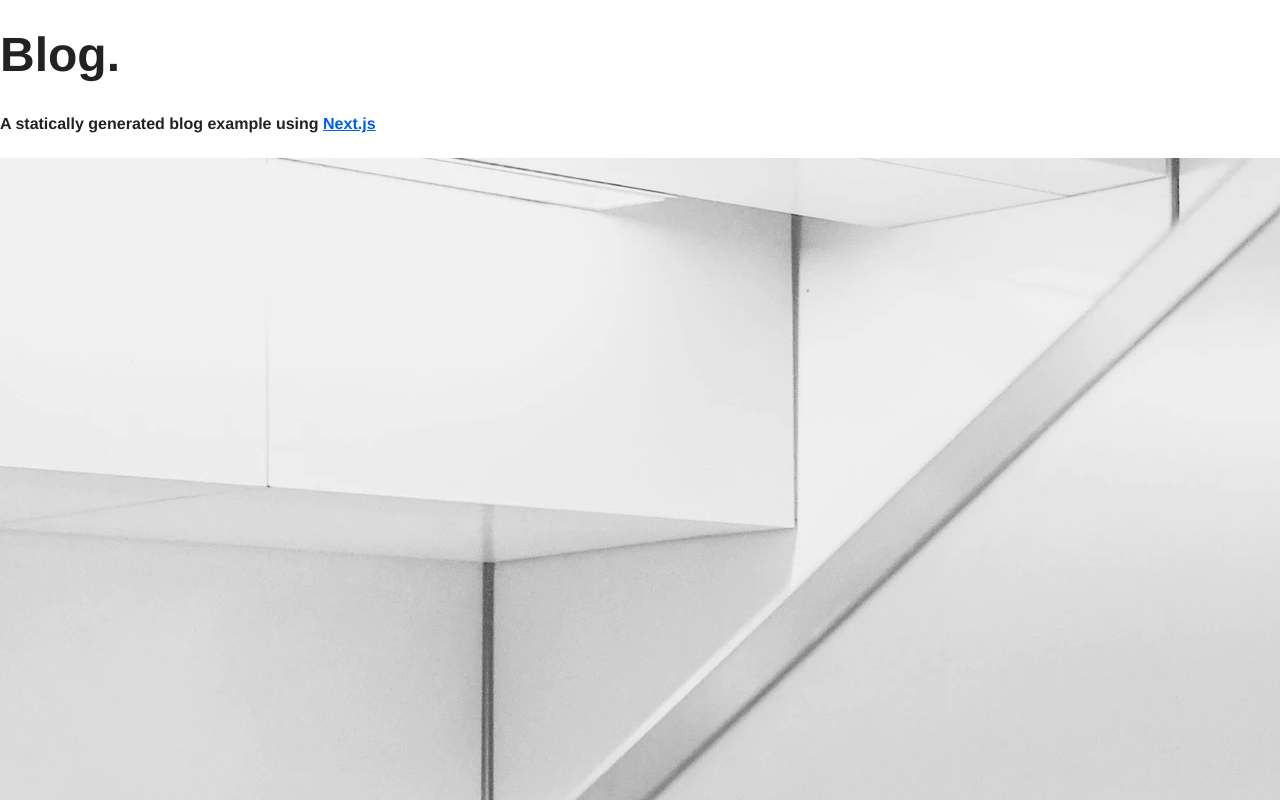
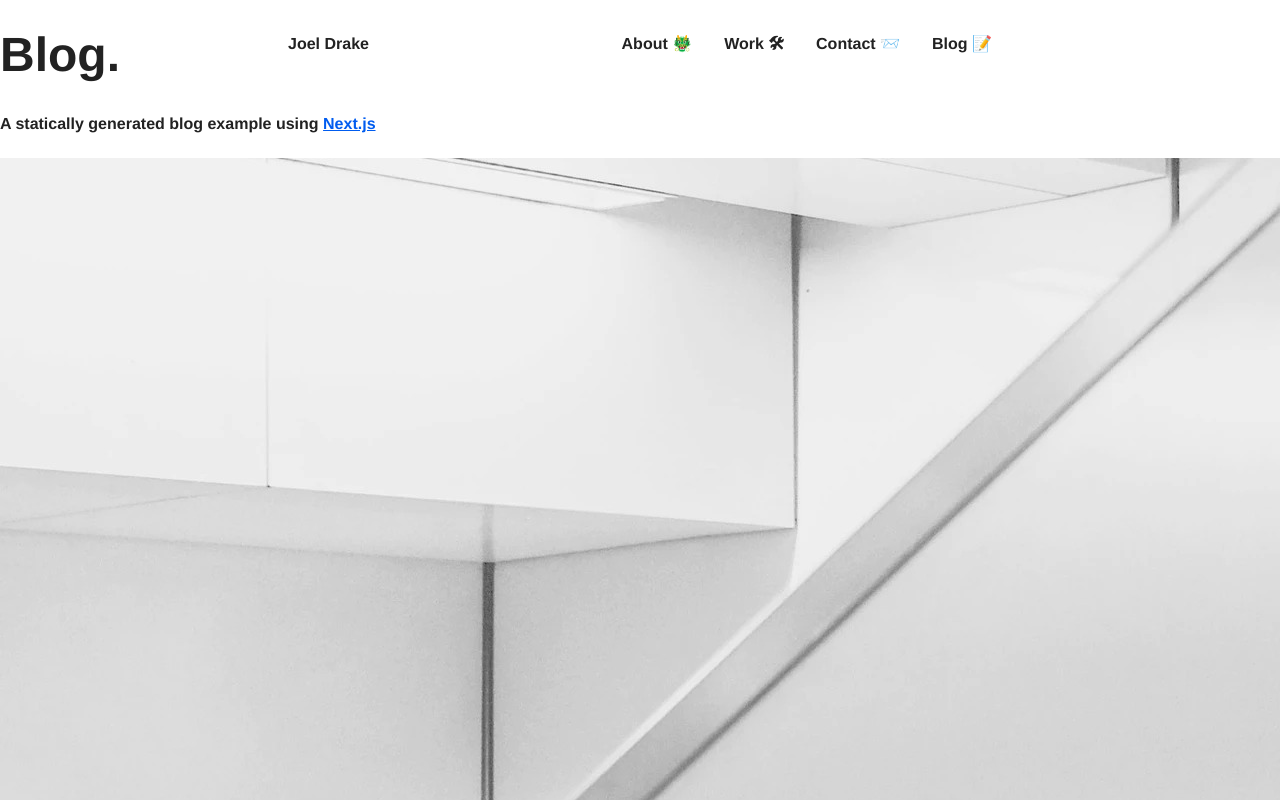
Before and after one commit to joeldrake/di-next, a Next.js app: page /blog in a window 1280 px wide. Shown: the top 800 px of the page. Built offline with nearby package versions, Linux system fonts and the light colour scheme.

Commit message:
presentation added

```diff
--- /dev/null
+++ b/components/Header.tsx
@@ -0,0 +1,111 @@
+import cn from 'classnames';
+import styles from '@/styles/Header.module.css';
+import Link from 'next/link';
+import { useRouter } from 'next/router';
+import { createRef } from 'react';
+
+const Header = () => {
+  const router: any = useRouter();
+  const navToggle: any = createRef();
+  let addedEventListeners: Boolean = false;
+
+  let onClickNavLink = (e: any) => {
+    console.log('HEY', e.target.hash);
+    if (addedEventListeners) {
+      navToggle.checked = false;
+      removeEventListeners();
+    }
+
+    const hash = e.target.hash;
+    if (!hash) return;
+
+    const target = document.getElementById(hash.substring(1));
+    if (!target) return;
+
+    e.preventDefault();
+    router.push(hash);
+    window.scrollTo({
+      top: target.offsetTop,
+      behavior: 'smooth',
+    });
+  };
+
+  let navToggleToggle = () => {
+    if (navToggle.checked) {
+      addEventListeners();
+    } else {
+      removeEventListeners();
+    }
+  };
+
+  const addEventListeners = () => {
+    if (!addedEventListeners) {
+      addedEventListeners = true;
+      document.addEventListener('click', handleClick);
+    }
+  };
+
+  const removeEventListeners = () => {
+    addedEventListeners = false;
+    document.removeEventListener('click', handleClick);
+  };
+
+  const handleClick = async (e: any) => {
+    const target = e.target;
+
+    var isHeader__nav = target.closest('#Header__nav');
+
+    console.log(target, isHeader__nav);
+    if (!isHeader__nav) {
+      navToggle.checked = false;
+      window.requestAnimationFrame(() => {
+        removeEventListeners();
+      });
+    }
+  };
+
+  return (
+    <header className={styles.Header}>
+      <div className={cn(styles.Header__inner, 'siteWidth', 'siteSidePadding')}>
+        <div className={styles.Header__logo + ' animateUnderline'}>
+          <Link href="/">
+            <a>Joel Drake</a>
+          </Link>
+        </div>
+        <input
+          type="checkbox"
+          id="navToggle"
+          ref={navToggle}
+          onChange={navToggleToggle}
+          className={styles.Header__navButton}
+          aria-label="Open navigation"
+        />
+        <label className={styles.Header__navToggle} htmlFor="navToggle">
+          <img src="/images/menu.svg" className={styles.Header__navOpen} alt="Open navigation" />
+          <img src="/images/close.svg" className={styles.Header__navClose} alt="Close navigation" />
+        </label>
+
+        <nav
+          className={cn(styles.Header__nav, 'animateUnderline')}
+          id="Header__nav"
+          aria-haspopup="true"
+        >
+          <Link href="/#about">
+            <a onClick={onClickNavLink}>About 🐲</a>
+          </Link>
+          <Link href="/#work">
+            <a onClick={onClickNavLink}>Work 🛠</a>
+          </Link>
+          <Link href="/#contact">
+            <a onClick={onClickNavLink}>Contact 📨</a>
+          </Link>
+          <Link href="/blog">
+            <a onClick={onClickNavLink}>Blog 📝</a>
+          </Link>
+        </nav>
+      </div>
+    </header>
+  );
+};
+
+export default Header;
--- a/components/blog/BlogLayout.tsx
+++ b/components/blog/BlogLayout.tsx
@@ -1,6 +1,7 @@
 import PreviewBanner from '@/components/PreviewBanner';
 import Footer from '@/components/blog/BlogFooter';
 import Meta from '@/components/Meta';
+import Header from '@/components/Header';
 
 type Props = {
   preview?: boolean;
@@ -11,6 +12,7 @@ const Layout = ({ preview, children }: Props) => {
   return (
     <>
       <Meta />
+      <Header />
       <div className="BlogLayout">
         {preview && <PreviewBanner />}
         <main>{children}</main>
--- a/pages/blog/index.tsx
+++ b/pages/blog/index.tsx
@@ -2,7 +2,7 @@ import Container from '@/components/Container';
 import MoreStories from '@/components/blog/MoreStories';
 import HeroPost from '@/components/blog/HeroPost';
 import Intro from '@/components/blog/BlogIntro';
-import Layout from '@/components/blog/BlogLayout';
+import BlogLayout from '@/components/blog/BlogLayout';
 import { getAllPosts } from '@/lib/api';
 import Head from 'next/head';
 import Post from '@/types/post';
@@ -16,7 +16,7 @@ const Index = ({ allPosts }: Props) => {
   const morePosts = allPosts.slice(1);
   return (
     <>
-      <Layout>
+      <BlogLayout>
         <Head>
           <title>Drake Innovation</title>
         </Head>
@@ -34,7 +34,7 @@ const Index = ({ allPosts }: Props) => {
           )}
           {morePosts.length > 0 && <MoreStories posts={morePosts} />}
         </Container>
-      </Layout>
+      </BlogLayout>
     </>
   );
 };
--- a/pages/index.tsx
+++ b/pages/index.tsx
@@ -1,4 +1,4 @@
-import Header from '@/components/presentation/Header';
+import Header from '@/components/Header';
 import About from '@/components/presentation/About';
 import Contact from '@/components/presentation/Contact';
 import Start from '@/components/presentation/Start';
--- a/styles/Header.module.css
+++ b/styles/Header.module.css
@@ -17,6 +17,12 @@
 
 .Header__logo {
   width: 100%;
+}
+
+.Header__logo a {
+  color: #222;
+  text-decoration: none;
+  padding: 1rem;
 }
 
 .Header__navToggle,
@@ -41,6 +47,7 @@
   color: #222;
 }
 
+.Header__logo a:before,
 .Header__nav a:before {
   background-color: #222 !important;
 }
```
Also changed, not shown: components/blog/BlogHeader.tsx (deleted, +0 -13 lines), components/presentation/Header.tsx (deleted, +0 -100 lines), pages/blog/[slug].tsx (+3 -5 lines).
